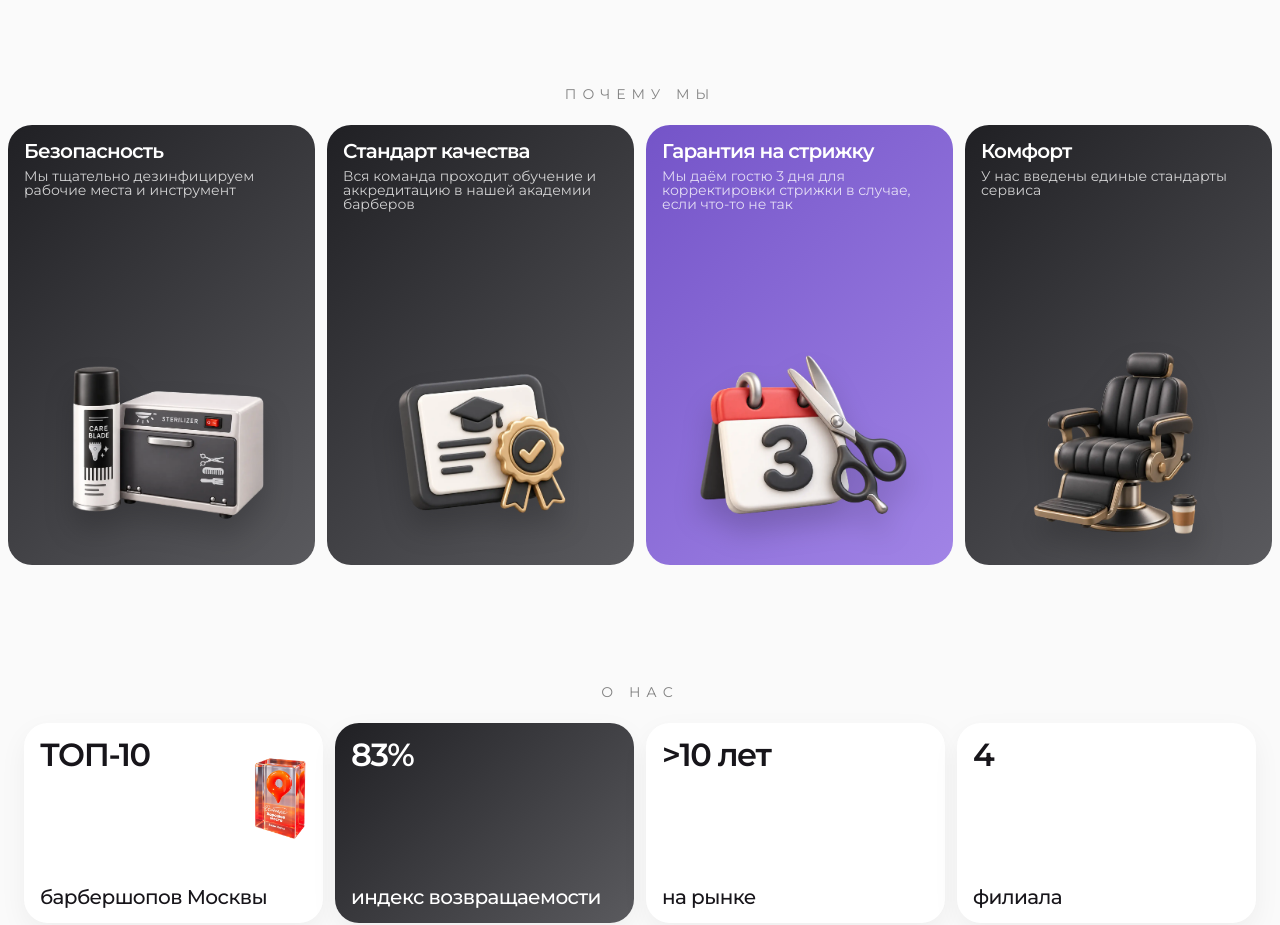
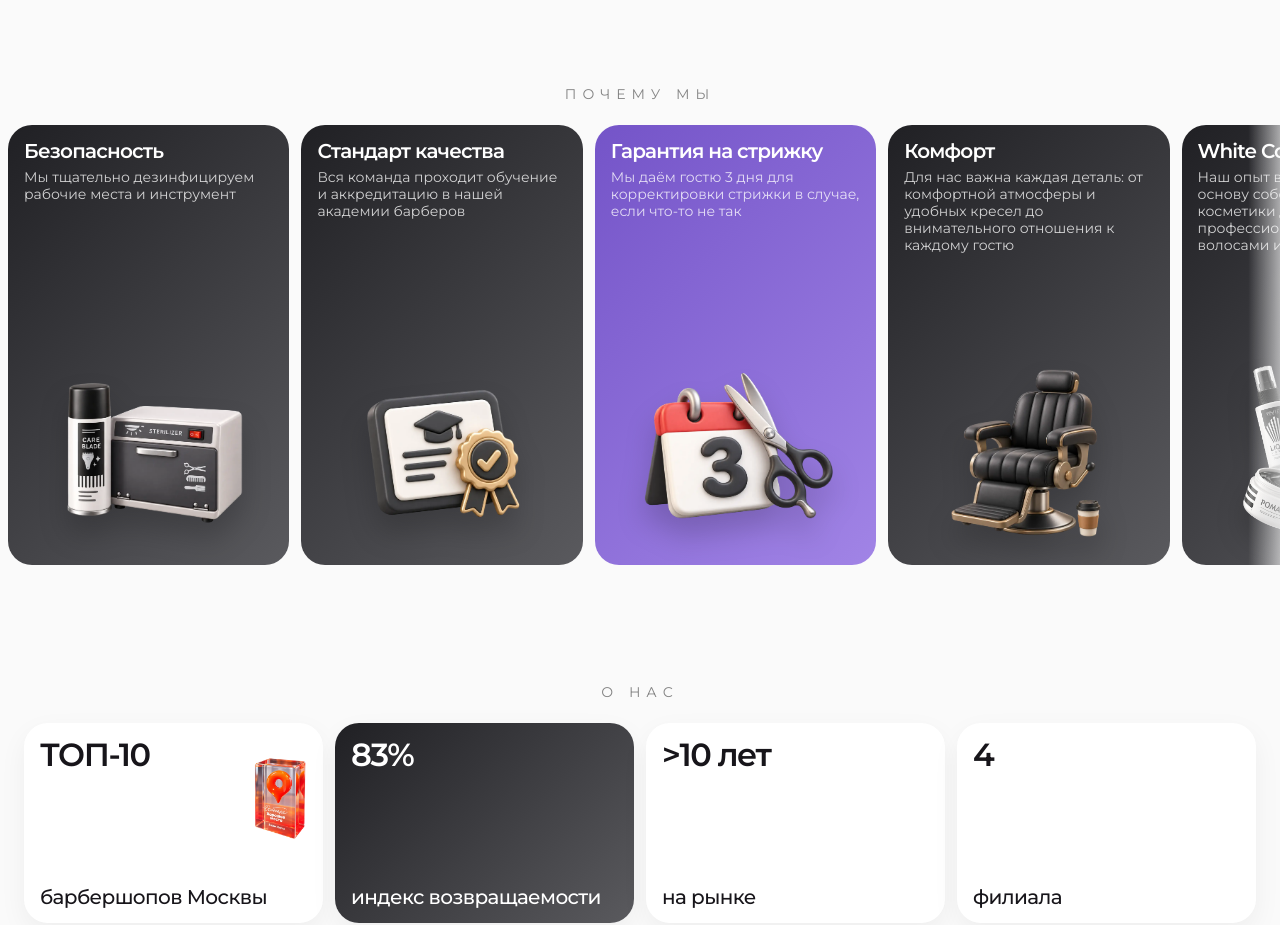
Before and after one commit to artemWu/seven, a Next.js app: page / in a window 1280 px wide. Shown: the part 2880-3805 px from the top of the page. Built offline with nearby package versions, Linux system fonts and the light colour scheme.

Commit message:
feat: improve why us card carousel

```diff
--- a/app/globals.css
+++ b/app/globals.css
@@ -324,12 +324,12 @@ button:active {
     width: 24px;
     opacity: 0;
     pointer-events: none;
-  transition: opacity 420ms ease;
+  transition: opacity 620ms ease;
   }
   .why-us__viewport::before { left: 0; background: linear-gradient(to right, var(--background), transparent); }
   .why-us__viewport::after { right: 0; background: linear-gradient(to left, var(--background), transparent); }
   .why-us__viewport--scrolling::before,
-  .why-us__viewport--scrolling::after { opacity: .72; }
+  .why-us__viewport--scrolling::after { opacity: .62; }
   .why-us__grid { width: 100%; max-width: none; margin-left: 0; }
   .why-us__grid::before,
   .why-us__grid::after { display: none; }
@@ -2099,16 +2099,25 @@ button:active {
 
 .why-us { width: 100%; padding: 120px 0 0; display: flex; flex-direction: column; align-items: center; gap: 24px; }
 .why-us__eyebrow { width: 100%; margin: 0; color: #838383; font-size: 14px; line-height: 14px; letter-spacing: 6px; text-align: center; text-transform: uppercase; }
-.why-us__grid { display: grid; grid-template-columns: repeat(4, minmax(0, 1fr)); gap: 12px; width: 100vw; max-width: none; margin-left: calc(50% - 50vw); padding-inline: 8px; }
-.why-us__grid > .reveal { min-width: 0; }
+.why-us__grid { display: flex; gap: 12px; width: 100vw; max-width: none; margin-left: calc(50% - 50vw); padding-inline: 8px; overflow-x: auto; overflow-y: hidden; overscroll-behavior-x: contain; scrollbar-width: none; cursor: grab; user-select: none; }
+.why-us__grid::-webkit-scrollbar { display: none; }
+.why-us__grid--dragging { cursor: grabbing; }
+.why-us__grid > .reveal { flex: 0 0 calc((100vw - 56px) / 4.35); min-width: 0; scroll-snap-align: start; }
+.why-us__viewport { position: relative; width: 100vw; max-width: 100vw; }
+.why-us__viewport::before, .why-us__viewport::after { content: ""; position: absolute; z-index: 4; top: 0; bottom: 0; width: 32px; opacity: 0; pointer-events: none; transition: opacity 620ms ease; }
+.why-us__viewport::before { left: 0; background: linear-gradient(to right, var(--background), transparent); }
+.why-us__viewport::after { right: 0; background: linear-gradient(to left, var(--background), transparent); }
+.why-us__viewport--has-left::before { opacity: .62; }
+.why-us__viewport--has-right::after { opacity: .62; }
+.why-us__viewport--scrolling::before, .why-us__viewport--scrolling::after { opacity: .62; }
 .why-us__card { position: relative; min-height: 440px; overflow: hidden; padding: 16px; border-radius: 46px; corner-shape: superellipse(1.8); background: #fff; color: #17151a; }
 .why-us__card--dark { background: linear-gradient(135deg, #202024, #5a5a5e); color: #fff; }
 .why-us__card--purple { background: linear-gradient(135deg, #7454c8, #a184e6); color: #fff; }
 .why-us__copy { position: relative; z-index: 1; }
 .why-us__card h3 { max-width: 95%; margin: 0; font-size: 20px; line-height: 20px; font-weight: 600; letter-spacing: -.04em; }
-.why-us__card p { max-width: 290px; margin: 8px 0 0; font-size: 14px; line-height: 14px; opacity: .78; }
-.why-us__image { position: absolute; right: 50%; bottom: 0; width: 88%; height: 62%; transform: translateX(50%); object-fit: contain; object-position: center bottom; filter: drop-shadow(0 18px 14px rgba(0,0,0,.18)); }
-@media (max-width: 899px) { .why-us { padding-top: 80px; } .why-us__grid { display: flex; width: 100%; max-width: none; margin-left: 0; gap: 12px; overflow-x: auto; overflow-y: hidden; overscroll-behavior-x: contain; padding-inline: 4px; scroll-padding-inline: 4px; scroll-snap-type: x proximity; scrollbar-width: none; } .why-us__grid::-webkit-scrollbar { display: none; } .why-us__grid > .reveal { flex: 0 0 min(82vw, 360px); scroll-snap-align: start; } .why-us__card { min-height: 460px; padding: 16px; } }
+.why-us__card p { max-width: 290px; margin: 8px 0 0; font-size: 14px; line-height: 17px; opacity: .78; }
+.why-us__image { position: absolute; right: 50%; bottom: 0; width: 88%; height: 62%; transform: translateX(50%); object-fit: contain; object-position: center bottom; filter: drop-shadow(0 18px 14px rgba(0,0,0,.18)); pointer-events: none; user-select: none; }
+@media (max-width: 899px) { .why-us { padding-top: 80px; } .why-us__grid { width: 100%; max-width: none; margin-left: 0; gap: 12px; padding-inline: 4px; scroll-padding-inline: 4px; scroll-snap-type: x proximity; } .why-us__grid > .reveal { flex: 0 0 min(82vw, 360px); } .why-us__card { min-height: 460px; padding: 16px; } }
 
 .team-stage {
   position: relative;
--- a/components/WhyUsSection.tsx
+++ b/components/WhyUsSection.tsx
@@ -1,6 +1,7 @@
 "use client";
 
 import { useRef, useState } from "react";
+import type { PointerEvent, UIEvent } from "react";
 import Image from "next/image";
 import Reveal from "./Reveal";
 
@@ -10,28 +11,52 @@ const reasons: Reason[] = [
   { title: "Безопасность", text: "Мы тщательно дезинфицируем рабочие места и инструмент", image: "/images/why-us/defend.webp", theme: "dark" },
   { title: "Стандарт качества", text: "Вся команда проходит обучение и аккредитацию в нашей академии барберов", image: "/images/why-us/standart.webp", theme: "dark" },
   { title: "Гарантия на стрижку", text: "Мы даём гостю 3 дня для корректировки стрижки в случае, если что-то не так", image: "/images/why-us/сalendar.webp", theme: "purple" },
-  { title: "Комфорт", text: "У нас введены единые стандарты сервиса", image: "/images/why-us/comfort.webp", theme: "dark" },
+  { title: "Комфорт", text: "Для нас важна каждая деталь: от комфортной атмосферы и удобных кресел до внимательного отношения к каждому гостю", image: "/images/why-us/comfort.webp", theme: "dark" },
+  { title: "White Cosmetics", text: "Наш опыт в барберинге лёг в основу собственного бренда косметики для профессионального ухода за волосами и бородой", image: "/images/why-us/white-cosmetics.webp", theme: "dark" },
 ];
 
 export default function WhyUsSection() {
   const [isScrolling, setIsScrolling] = useState(false);
+  const [isDragging, setIsDragging] = useState(false);
+  const [scrollEdges, setScrollEdges] = useState({ left: false, right: true });
   const scrollTimeout = useRef<number | undefined>(undefined);
-  const handleScroll = () => {
+  const dragState = useRef({ startX: 0, startScrollLeft: 0 });
+  const handleScroll = (event: UIEvent<HTMLDivElement>) => {
+    const element = event.currentTarget;
+    setScrollEdges({
+      left: element.scrollLeft > 2,
+      right: element.scrollLeft + element.clientWidth < element.scrollWidth - 2,
+    });
     setIsScrolling(true);
     window.clearTimeout(scrollTimeout.current);
     scrollTimeout.current = window.setTimeout(() => setIsScrolling(false), 120);
+  };
+  const handlePointerDown = (event: PointerEvent<HTMLDivElement>) => {
+    if (event.pointerType === "touch") return;
+    dragState.current = { startX: event.clientX, startScrollLeft: event.currentTarget.scrollLeft };
+    event.currentTarget.setPointerCapture(event.pointerId);
+    setIsDragging(true);
+  };
+  const handlePointerMove = (event: PointerEvent<HTMLDivElement>) => {
+    if (!isDragging) return;
+    event.currentTarget.scrollLeft = dragState.current.startScrollLeft - (event.clientX - dragState.current.startX);
+  };
+  const stopDragging = (event: PointerEvent<HTMLDivElement>) => {
+    if (!isDragging) return;
+    event.currentTarget.releasePointerCapture(event.pointerId);
+    setIsDragging(false);
   };
 
   return (
     <section className="why-us" id="why-us">
       <Reveal y={18}><h2 className="why-us__eyebrow">почему мы</h2></Reveal>
-      <div className={`why-us__viewport${isScrolling ? " why-us__viewport--scrolling" : ""}`}>
-        <div className="why-us__grid" onScroll={handleScroll}>
+      <div className={`why-us__viewport${isScrolling ? " why-us__viewport--scrolling" : ""}${scrollEdges.left ? " why-us__viewport--has-left" : ""}${scrollEdges.right ? " why-us__viewport--has-right" : ""}`}>
+        <div className={`why-us__grid${isDragging ? " why-us__grid--dragging" : ""}`} onScroll={handleScroll} onPointerDown={handlePointerDown} onPointerMove={handlePointerMove} onPointerUp={stopDragging} onPointerCancel={stopDragging}>
           {reasons.map((reason, index) => (
             <Reveal key={reason.title} delay={index * 90} y={0} x={0}>
               <article className={`why-us__card why-us__card--${reason.theme}`}>
                 <div className="why-us__copy"><h3>{reason.title}</h3><p>{reason.text}</p></div>
-                <Image className="why-us__image" src={reason.image} alt="" width={720} height={520} sizes="(max-width: 760px) 80vw, 40vw" />
+                <Image className="why-us__image" src={reason.image} alt="" width={720} height={520} sizes="(max-width: 760px) 80vw, 40vw" draggable={false} />
               </article>
             </Reveal>
           ))}
```
Also changed, not shown: public/images/why-us/white-cosmetics.webp (added).
